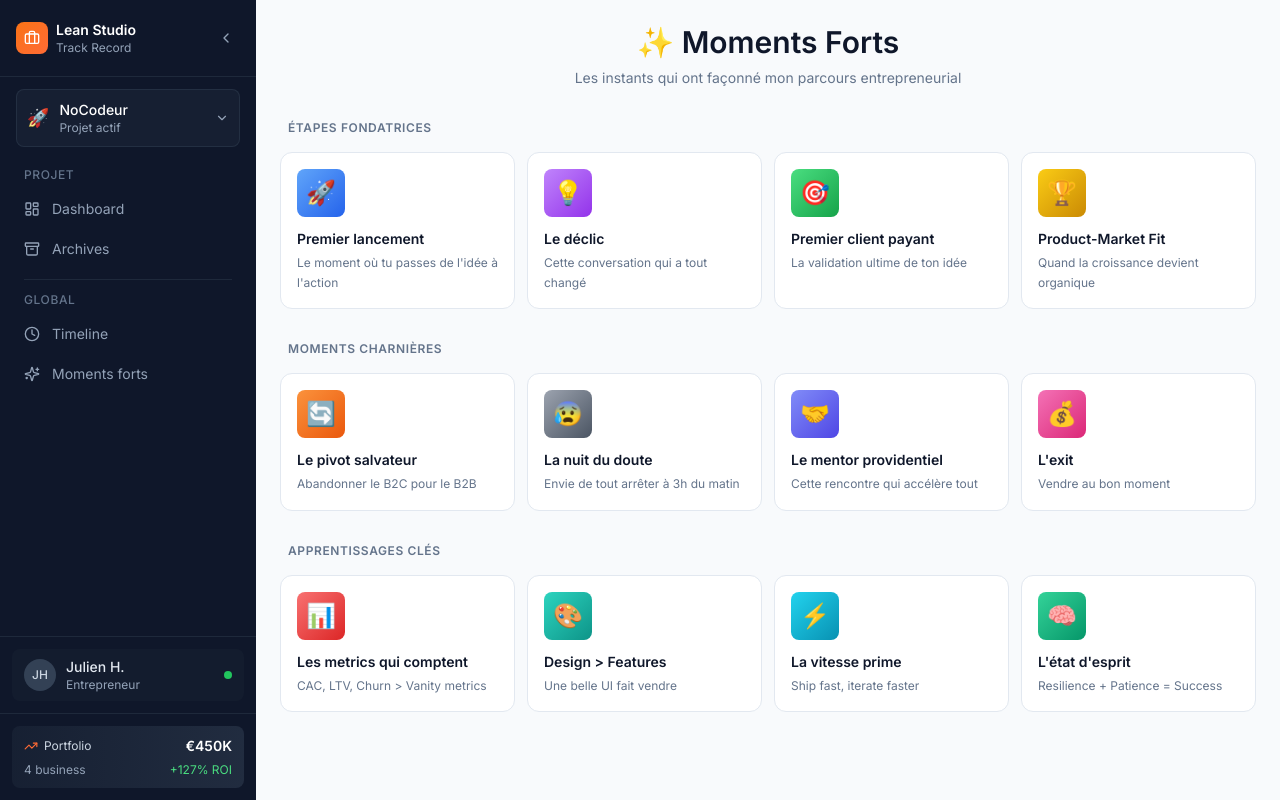
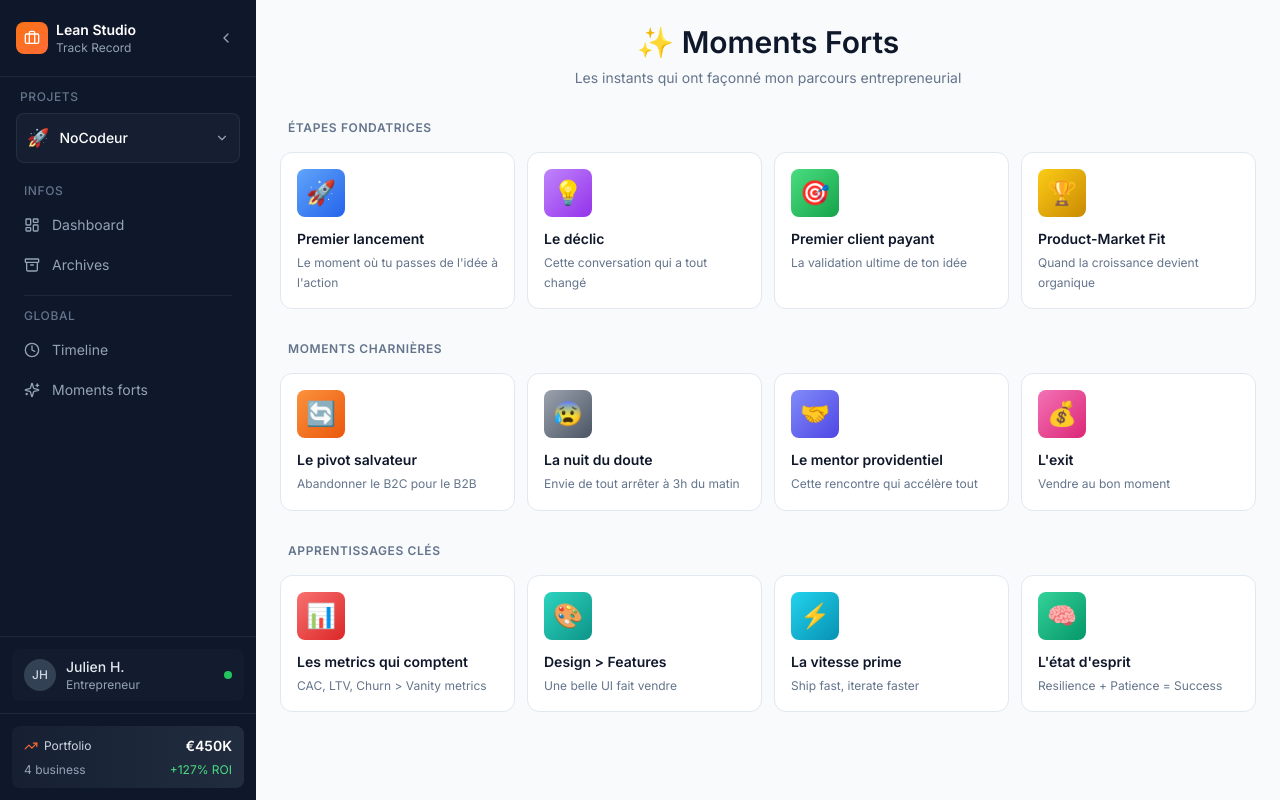
Before and after one commit to julienhypeer/lean-studio, a React (Vite) app: page /journal in a window 1280 px wide. Built offline with nearby package versions, Linux system fonts and the light colour scheme.

Commit message:
🎨 Update sidebar labels and structure
- Added 'PROJETS' title above business selector
- Changed 'PROJET' section label to 'INFOS'
- Removed 'Projet actif' text from business selector
- Cleaner and more professional sidebar layout

```diff
--- a/src/components/RefinedSidebar.tsx
+++ b/src/components/RefinedSidebar.tsx
@@ -94,6 +94,11 @@ export default function RefinedSidebar({ currentBusiness, onBusinessChange, busi
 
       {/* Business Selector */}
       <div className={`${isCollapsed ? 'px-3' : 'px-4'} py-3`}>
+        {!isCollapsed && (
+          <p className="text-xs text-slate-500 font-medium uppercase tracking-wider px-1 mb-2">
+            Projets
+          </p>
+        )}
         <div className="relative">
           <button
             onClick={() => setIsBusinessDropdownOpen(!isBusinessDropdownOpen)}
@@ -111,7 +116,6 @@ export default function RefinedSidebar({ currentBusiness, onBusinessChange, busi
                   <div className="text-sm font-medium text-white">
                     {currentBusinessData?.name}
                   </div>
-                  <div className="text-xs text-slate-400">Projet actif</div>
                 </div>
               )}
             </div>
@@ -166,7 +170,7 @@ export default function RefinedSidebar({ currentBusiness, onBusinessChange, busi
         <div className="mb-1">
           {!isCollapsed && (
             <p className="text-xs text-slate-500 font-medium uppercase tracking-wider px-3 mb-2">
-              Projet
+              Infos
             </p>
           )}
           {projectMenuItems.map((item) => {
```
